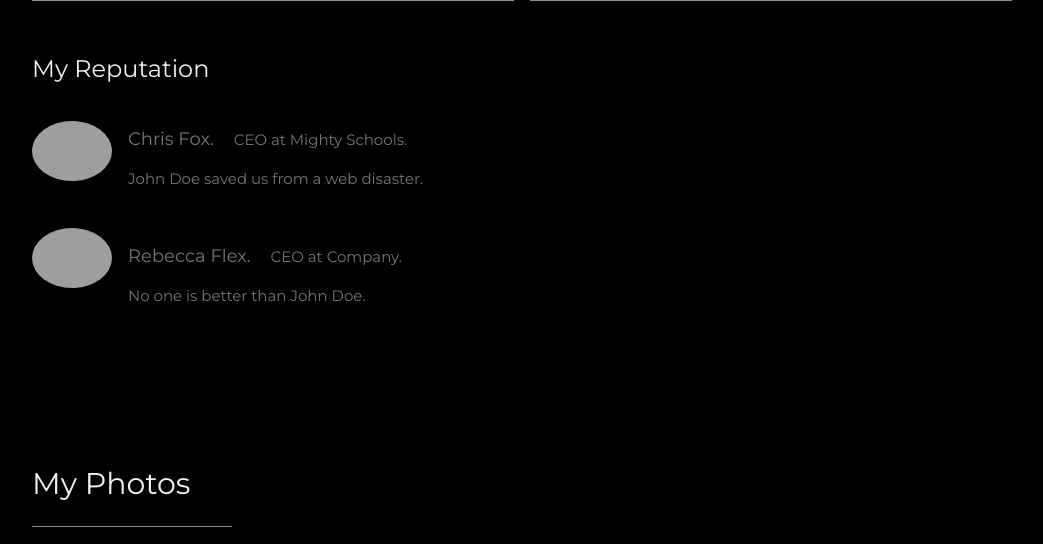
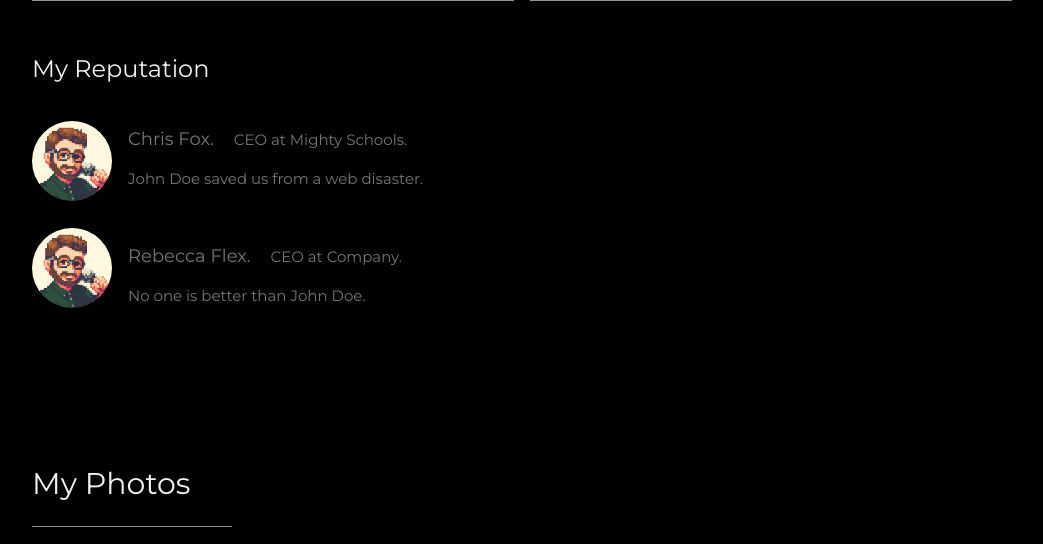
Before and after one commit to kennzoil/portfolio, a Django app: page / in a window 1280 px wide. Shown: the part 2395-2939 px from the top of the page, without its empty margins (178-1221 px from the left). Run offline with Django 4.2, Linux system fonts and the light colour scheme; some web fonts are replaced; grey boxes are pictures that could not be loaded.

Commit message:
configure static image files

```diff
--- a/portfolio/templates/homepage.html
+++ b/portfolio/templates/homepage.html
@@ -2,13 +2,14 @@
 {% load static %}
 <html>
 <head>
-<title>W3.CSS Template</title>
+<title>Kenny Maness</title>
+<link rel="icon" type="image/x-icon" href="{% static 'media/8bit-icon.jpg' %}">
 <meta charset="UTF-8">
 <meta name="viewport" content="width=device-width, initial-scale=1">
 <link rel="stylesheet" href="https://www.w3schools.com/w3css/4/w3.css">
 <link rel="stylesheet" href="https://fonts.googleapis.com/css?family=Montserrat">
 <link rel="stylesheet" href="https://cdnjs.cloudflare.com/ajax/libs/font-awesome/4.7.0/css/font-awesome.min.css">
-<link rel="stylesheet" href="{% static 'portfolio/static/css/main.css' %}">
+<link rel="stylesheet" href="{% static 'css/main.css' %}">
 <style>
 body, h1,h2,h3,h4,h5,h6 {font-family: "Montserrat", sans-serif}
 .w3-row-padding img {margin-bottom: 12px}
@@ -25,7 +26,7 @@ body, h1,h2,h3,h4,h5,h6 {font-family: "Montserrat", sans-serif}
 <!-- Icon Bar (Sidebar - hidden on small screens) -->
 <nav class="w3-sidebar w3-bar-block w3-small w3-hide-small w3-center">
   <!-- Avatar image in top left corner -->
-  <img src="/w3images/avatar_smoke.jpg" style="width:100%">
+  <img src="{% static 'media/8bit-icon.jpg' %}" style="width:100%">
   <a href="#" class="w3-bar-item w3-button w3-padding-large w3-black">
     <i class="fa fa-home w3-xxlarge"></i>
     <p>HOME</p>
@@ -60,7 +61,7 @@ body, h1,h2,h3,h4,h5,h6 {font-family: "Montserrat", sans-serif}
   <header class="w3-container w3-padding-32 w3-center w3-black" id="home">
     <h1 class="w3-jumbo"><span class="w3-hide-small">I'm</span> Kenny Maness.</h1>
     <p>Software Engineer and Musician.</p>
-    <img src="{% static 'portfolio/static/media/kenny-portrait.JPG' %}" alt="kenny-portrait" class="w3-image" width="992" height="1108">
+    <img src="{% static 'media/kenny-portrait.JPG' %}" alt="kenny-portrait" class="w3-image" width="992" height="1108">
   </header>
 
   <!-- About Section -->
@@ -149,11 +150,11 @@ body, h1,h2,h3,h4,h5,h6 {font-family: "Montserrat", sans-serif}
 
     <!-- Testimonials -->
     <h3 class="w3-padding-24 w3-text-light-grey">My Reputation</h3>
-    <img src="/w3images/bandmember.jpg" alt="Avatar" class="w3-left w3-circle w3-margin-right" style="width:80px">
+    <img src="{% static 'media/8bit-icon.jpg' %}" alt="Avatar" class="w3-left w3-circle w3-margin-right" style="width:80px">
     <p><span class="w3-large w3-margin-right">Chris Fox.</span> CEO at Mighty Schools.</p>
     <p>John Doe saved us from a web disaster.</p><br>
 
-    <img src="/w3images/avatar_g2.jpg" alt="Avatar" class="w3-left w3-circle w3-margin-right" style="width:80px">
+    <img src="{% static 'media/8bit-icon.jpg' %}" alt="Avatar" class="w3-left w3-circle w3-margin-right" style="width:80px">
     <p><span class="w3-large w3-margin-right">Rebecca Flex.</span> CEO at Company.</p>
     <p>No one is better than John Doe.</p>
   <!-- End About Section -->
@@ -167,16 +168,16 @@ body, h1,h2,h3,h4,h5,h6 {font-family: "Montserrat", sans-serif}
     <!-- Grid for photos -->
     <div class="w3-row-padding" style="margin:0 -16px">
       <div class="w3-half">
-        <img src="/w3images/wedding.jpg" style="width:100%">
-        <img src="/w3images/rocks.jpg" style="width:100%">
-        <img src="/w3images/sailboat.jpg" style="width:100%">
+        <img src="{% static 'media/8bit-icon.jpg' %}" style="width:100%">
+        <img src="{% static 'media/8bit-icon.jpg' %}" style="width:100%">
+        <img src="{% static 'media/8bit-icon.jpg' %}" style="width:100%">
       </div>
 
       <div class="w3-half">
-        <img src="/w3images/underwater.jpg" style="width:100%">
-        <img src="/w3images/chef.jpg" style="width:100%">
-        <img src="/w3images/wedding.jpg" style="width:100%">
-        <img src="/w3images/p6.jpg" style="width:100%">
+        <img src="{% static 'media/8bit-icon.jpg' %}" style="width:100%">
+        <img src="{% static 'media/8bit-icon.jpg' %}" style="width:100%">
+        <img src="{% static 'media/8bit-icon.jpg' %}" style="width:100%">
+        <img src="{% static 'media/8bit-icon.jpg' %}" style="width:100%">
       </div>
     <!-- End photo grid -->
     </div>
```
